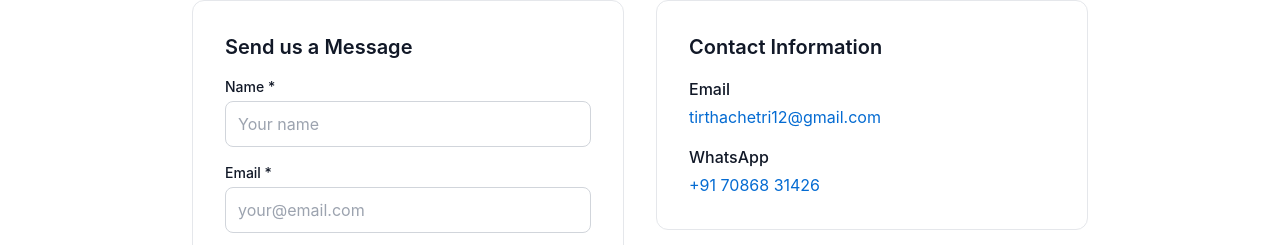
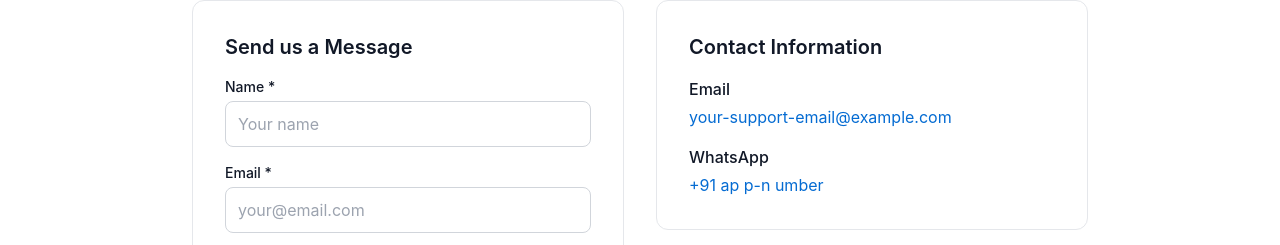
Before and after one commit to tirthachetry-zoho/technical-mbc, a Next.js app: page /contact in a window 1280 px wide. Shown: the part 153-398 px from the top of the page. Built offline with nearby package versions, Linux system fonts and the light colour scheme; no server answers; the database is empty.

Commit message:
Update contact page to use support email and WhatsApp from environment variables

```diff
--- a/app/contact/page.tsx
+++ b/app/contact/page.tsx
@@ -24,6 +24,9 @@ export default function ContactPage() {
     setFormData({ name: "", email: "", subject: "", message: "" });
     setTimeout(() => setSubmitted(false), 3000);
   };
+
+  const supportWhatsApp = process.env.NEXT_PUBLIC_ADMIN_WHATSAPP || "918135052007";
+  const supportEmail = process.env.NEXT_PUBLIC_SUPPORT_EMAIL || "support@example.com";
 
   return (
     <div className="max-w-4xl mx-auto">
@@ -101,20 +104,20 @@ export default function ContactPage() {
             <div className="space-y-4">
               <div>
                 <h3 className="font-medium text-gray-900 dark:text-gray-100 mb-1">Email</h3>
-                <a href="mailto:tirthachetri12@gmail.com" className="text-brand-500 hover:underline">
-                  tirthachetri12@gmail.com
+                <a href={`mailto:${supportEmail}`} className="text-brand-500 hover:underline">
+                  {supportEmail}
                 </a>
               </div>
 
               <div>
                 <h3 className="font-medium text-gray-900 dark:text-gray-100 mb-1">WhatsApp</h3>
                 <a
-                  href="https://wa.me/917086831426?text=Hi%2C%20I%20need%20help%20with%20my%20order%20on%20PDF%20Store."
+                  href={`https://wa.me/${supportWhatsApp}?text=Hi%2C%20I%20need%20help%20with%20my%20order%20on%20PDF%20Store.`}
                   target="_blank"
                   rel="noopener noreferrer"
                   className="text-brand-500 hover:underline"
                 >
-                  +91 70868 31426
+                  +91 {supportWhatsApp.slice(-10, -8)} {supportWhatsApp.slice(-8, -5)} {supportWhatsApp.slice(-5)}
                 </a>
               </div>
             </div>
```
